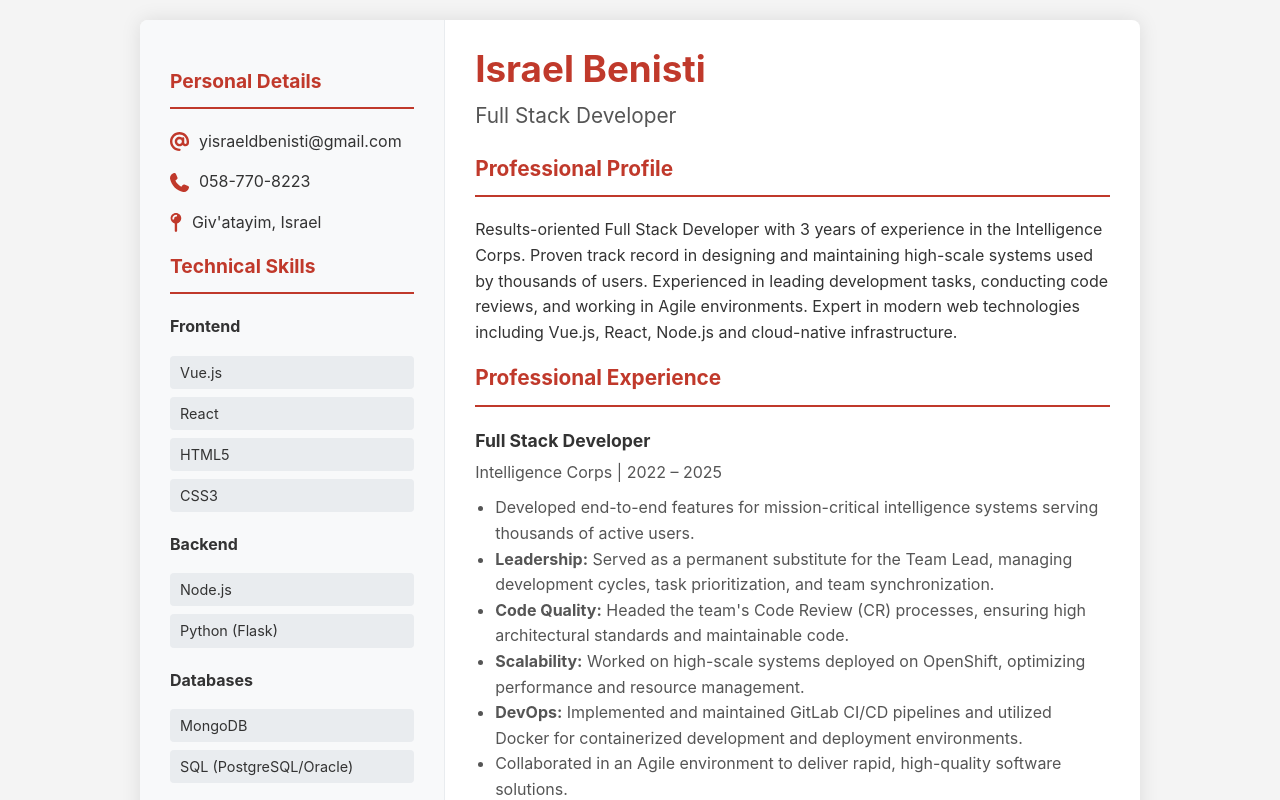
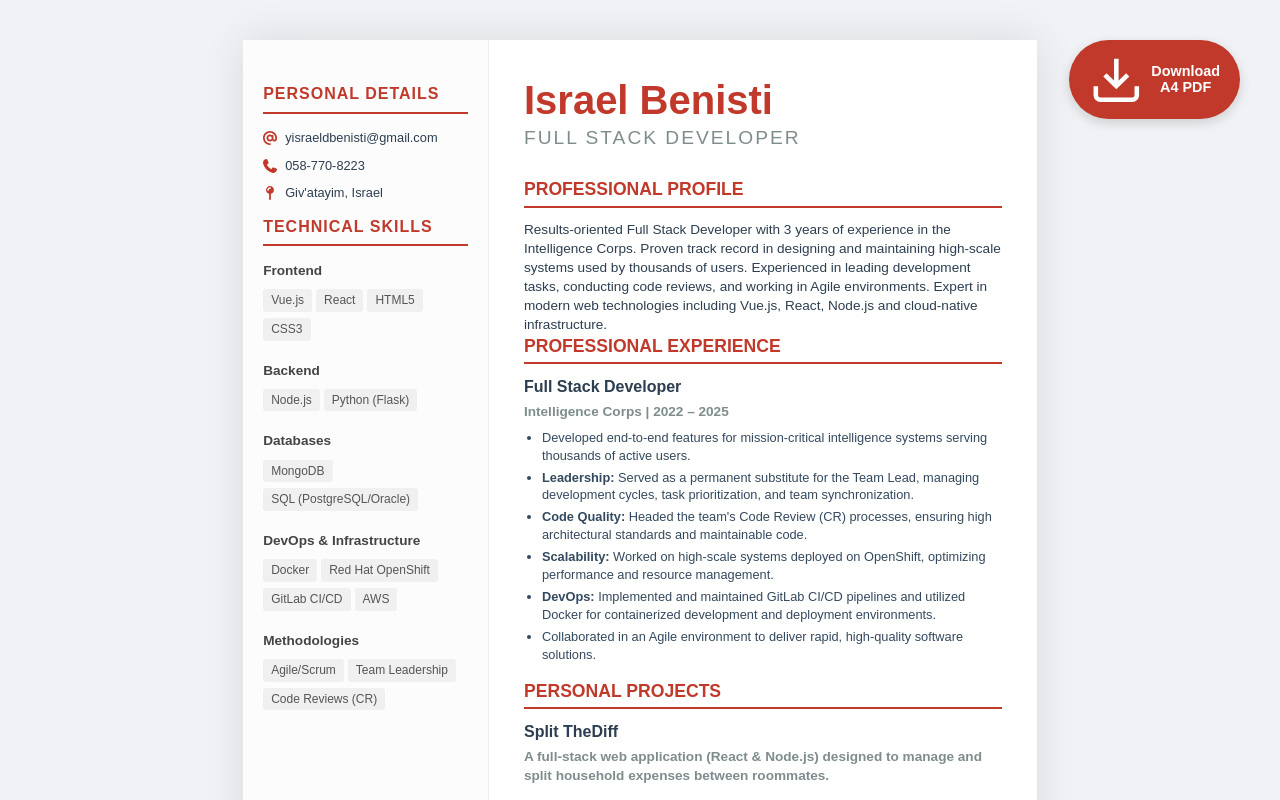
Before and after one commit to dindoncat/israelBenisti-CV, a Vue app: page / in a window 1280 px wide. Shown: the top 800 px of the page. Built offline with nearby package versions, Linux system fonts and the light colour scheme.

Commit message:
final for now

```diff
--- a/package.json
+++ b/package.json
@@ -14,6 +14,7 @@
     "@fortawesome/free-regular-svg-icons": "^7.2.0",
     "@fortawesome/free-solid-svg-icons": "^7.2.0",
     "@fortawesome/vue-fontawesome": "^3.1.3",
+    "html2pdf.js": "^0.14.0",
     "vue": "^3.4.21"
   },
   "devDependencies": {
--- a/src/App.vue
+++ b/src/App.vue
@@ -1,6 +1,17 @@
 <template>
+  <div class="app-wrapper">
+    <!-- Controls outside the CV container -->
+    <div class="controls no-print">
+      <button @click="downloadPDF" class="action-btn">
+        <svg class="btn-icon" viewBox="0 0 24 24" fill="none" stroke="currentColor" stroke-width="2">
+          <path d="M21 15v4a2 2 0 0 1-2 2H5a2 2 0 0 1-2-2v-4M7 10l5 5 5-5M12 15V3"/>
+        </svg>
+        Download A4 PDF
+      </button>
+    </div>
+
+    <!-- The CV Container that will be exported -->
     <div id="cv-container">
-    <div class="pdf-container">
       <aside class="sidebar">
         <section class="personal-details">
           <h2>Personal Details</h2>
@@ -9,19 +20,18 @@
             <a href="mailto:yisraeldbenisti@gmail.com">yisraeldbenisti@gmail.com</a>
           </div>
           <div class="detail-item">
-          <svg class="icon" xmlns="http://www.w3.org/2000/svg" viewBox="0 0 512 512" fill="#C0392B"><!--!Font Awesome Free v7.2.0 by @fontawesome - https://fontawesome.com License - https://fontawesome.com/license/free Copyright 2026 Fonticons, Inc.--><path d="M160.2 25C152.3 6.1 131.7-3.9 112.1 1.4l-5.5 1.5c-64.6 17.6-119.8 80.2-103.7 156.4 37.1 175 174.8 312.7 349.8 349.8 76.3 16.2 138.8-39.1 156.4-103.7l1.5-5.5c5.4-19.7-4.7-40.3-23.5-48.1l-97.3-40.5c-16.5-6.9-35.6-2.1-47 11.8l-38.6 47.2C233.9 335.4 177.3 277 144.8 205.3L189 169.3c13.9-11.3 18.6-30.4 11.8-47L160.2 25z"/></svg>
+            <svg class="icon" xmlns="http://www.w3.org/2000/svg" viewBox="0 0 512 512" fill="#C0392B"><path d="M160.2 25C152.3 6.1 131.7-3.9 112.1 1.4l-5.5 1.5c-64.6 17.6-119.8 80.2-103.7 156.4 37.1 175 174.8 312.7 349.8 349.8 76.3 16.2 138.8-39.1 156.4-103.7l1.5-5.5c5.4-19.7-4.7-40.3-23.5-48.1l-97.3-40.5c-16.5-6.9-35.6-2.1-47 11.8l-38.6 47.2C233.9 335.4 177.3 277 144.8 205.3L189 169.3c13.9-11.3 18.6-30.4 11.8-47L160.2 25z"/></svg>
             <a href="https://wa.me/972587708223" target="_blank">
               <span>058-770-8223</span>
             </a>
           </div>
           <div class="detail-item">
-          <svg class="icon" xmlns="http://www.w3.org/2000/svg" fill="#C0392B" viewBox="0 0 320 512"><!--!Font Awesome Free v7.2.0 by @fontawesome - https://fontawesome.com License - https://fontawesome.com/license/free Copyright 2026 Fonticons, Inc.--><path d="M192 284.4C256.1 269.9 304 212.5 304 144 304 64.5 239.5 0 160 0S16 64.5 16 144c0 68.5 47.9 125.9 112 140.4L128 480c0 17.7 14.3 32 32 32s32-14.3 32-32l0-195.6zM168 96c-30.9 0-56 25.1-56 56 0 13.3-10.7 24-24 24s-24-10.7-24-24c0-57.4 46.6-104 104-104 13.3 0 24 10.7 24 24s-10.7 24-24 24z"/></svg>
+            <svg class="icon" xmlns="http://www.w3.org/2000/svg" fill="#C0392B" viewBox="0 0 320 512"><path d="M192 284.4C256.1 269.9 304 212.5 304 144 304 64.5 239.5 0 160 0S16 64.5 16 144c0 68.5 47.9 125.9 112 140.4L128 480c0 17.7 14.3 32 32 32s32-14.3 32-32l0-195.6zM168 96c-30.9 0-56 25.1-56 56 0 13.3-10.7 24-24 24s-24-10.7-24-24c0-57.4 46.6-104 104-104 13.3 0 24 10.7 24 24s-10.7 24-24 24z"/></svg>
             <span>Giv'atayim, Israel</span>
           </div>
         </section>
         <section class="skills">
           <h2>Technical Skills</h2>
-
           <h3>Frontend</h3>
           <ul>
             <li>Vue.js</li>
@@ -29,27 +39,23 @@
             <li>HTML5</li>
             <li>CSS3</li>
           </ul>
-
           <h3>Backend</h3>
           <ul>
             <li>Node.js</li>
             <li>Python (Flask)</li>
           </ul>
-
           <h3>Databases</h3>
           <ul>
             <li>MongoDB</li>
             <li>SQL (PostgreSQL/Oracle)</li>
           </ul>
-
           <h3>DevOps & Infrastructure</h3>
           <ul>
+            <li>Docker</li>
             <li>Red Hat OpenShift</li>
             <li>GitLab CI/CD</li>
-          <li>Docker</li>
             <li>AWS</li>
           </ul>
-
           <h3>Methodologies</h3>
           <ul>
             <li>Agile/Scrum</li>
@@ -108,23 +114,47 @@
             <p>The Technological Institute High School (10 units of IT and Computer Networks).</p>
           </div>
         </section>
-      <section id="volunteer">
-        <h2>Volunteer Experience</h2>
-        <div class="entry">
-          <h3>Computer & Mobile Technician</h3>
-          <p>Chabad Community, Safed | 2018 – 2019</p>
-          <ul>
-            <li>Provided technical support and repair services for computers and mobile devices as part of technological studies.</li>
-          </ul>
-        </div>
-       </section>
       </main>
     </div>
   </div>
 </template>
 
 <script>
+import html2pdf from 'html2pdf.js';
+
 export default {
-  name: 'CV'
+  name: 'CV',
+  methods: {
+    async downloadPDF() {
+      const element = document.getElementById('cv-container');
+
+      // Options for the PDF generation
+      const opt = {
+        margin:       0,
+        filename:     'Israel-Benisti-CV.pdf',
+        image:        { type: 'jpeg', quality: 0.98 },
+        html2canvas:  {
+          scale: 2,
+          useCORS: true,
+          logging: false,
+          letterRendering: false,
+          windowWidth: 1000
+        },
+        jsPDF:        { unit: 'mm', format: 'a4', orientation: 'portrait' },
+        pagebreak:    { mode: 'avoid-all' } // This forces the content to stay on one page
+      };
+
+      // Add a tiny delay to ensure everything is settled in the DOM
+      setTimeout(() => {
+        html2pdf().from(element).set(opt).save();
+      }, 100);
+    }
+  }
 }
 </script>
+
+<style>
+.icon {
+  height: 19px;
+}
+</style>
--- a/src/style.css
+++ b/src/style.css
@@ -1,138 +1,197 @@
 /* General Body Styles */
 body {
-  font-family: -apple-system, BlinkMacSystemFont, "Segoe UI", Roboto, "Helvetica Neue", Arial, sans-serif;
-  line-height: 1.6;
-  background-color: #f4f4f4;
-  color: #333;
+  font-family: Arial, sans-serif;
+  line-height: 1.4;
+  background-color: #f0f2f5;
+  color: #2c3e50;
   margin: 0;
-  padding: 20px;
-}
-.icon{
-  height: 19px;
+  padding: 0;
 }
 
-/* CV Container */
+.app-wrapper {
+  display: flex;
+  flex-direction: column;
+  align-items: center;
+  padding: 40px 20px;
+}
+
+.controls {
+  position: fixed;
+  top: 40px;
+  right: 40px;
+  z-index: 1000;
+}
+
+.action-btn {
+  display: flex;
+  align-items: center;
+  gap: 8px;
+  background-color: #c0392b;
+  color: white;
+  padding: 12px 20px;
+  border-radius: 50px; /* Made it more pill-shaped for a side button */
+  border: none;
+  font-size: 0.9rem;
+  font-weight: 600;
+  cursor: pointer;
+  transition: all 0.2s ease;
+  box-shadow: 0 4px 12px rgba(0,0,0,0.15);
+}
+
+.action-btn:hover {
+  background-color: #a93226;
+  transform: translateY(-1px);
+}
+
+/* CV Container - Strict A4 Dimensions */
 #cv-container {
   display: flex;
-  justify-content: center;
-  margin: auto;
+  width: 210mm;
+  height: 296.5mm; /* Slightly less than 297mm to prevent a second blank page */
+  background: #fff;
+  box-shadow: 0 0 40px rgba(0, 0, 0, 0.1);
+  overflow: hidden;
+  position: relative;
+  font-variant-ligatures: none;
+}
 
-}
-.pdf-container{
-  display: flex;
-  max-width: 1000px;
-  box-shadow: 0 0 20px rgba(0, 0, 0, 0.1);
-  border-radius: 8px;
-  overflow: hidden;
-  background-color: #fff;
-
-}
-/* Sidebar (Left Column) */
+/* Sidebar */
 .sidebar {
-  width: 25%;
-  background-color: #f8f9fa;
-  padding: 30px;
-  border-right: 1px solid #e9ecef;
+  width: 30%;
+  background-color: #fcfcfc;
+  padding: 30px 20px; /* Reduced padding */
+  border-right: 1px solid #eee;
 }
 
 .sidebar h2 {
-  color: #C0392B; /* Crimson Accent Color */
-  border-bottom: 2px solid #C0392B;
-  padding-bottom: 10px;
-  margin-bottom: 20px;
-  font-size: 1.2em;
+  color: #c0392b;
+  font-size: 1rem; /* Reduced from 1.1rem */
+  font-weight: bold;
+  text-transform: uppercase;
+  letter-spacing: 1px;
+  margin-bottom: 15px; /* Reduced from 20px */
+  border-bottom: 2px solid #c0392b;
+  padding-bottom: 6px;
 }
 
 .sidebar h3 {
-    font-size: 1em;
-    color: #333;
-    margin-top: 20px;
-    margin-bottom: 10px;
+  font-size: 0.85rem; /* Reduced from 0.9rem */
+  color: #444;
+  margin: 15px 0 8px 0; /* Reduced margins */
 }
 
 .personal-details .detail-item {
   display: flex;
   align-items: center;
-  margin-bottom: 15px;
+  margin-bottom: 10px; /* Reduced from 12px */
+  font-size: 0.8rem; /* Reduced from 0.85rem */
 }
 
 .personal-details .icon {
-  margin-right: 10px;
-  font-size: 1.2em;
+  margin-right: 8px;
+  width: 14px;
+  height: 14px;
+  flex-shrink: 0;
 }
 
 .personal-details a {
-  color: #333;
+  color: #2c3e50;
   text-decoration: none;
-}
-
-.personal-details a:hover {
-  text-decoration: underline;
-  color: #C0392B; /* Crimson Accent Color */
 }
 
 .skills ul {
   list-style: none;
   padding: 0;
+  margin: 0;
 }
 
 .skills li {
-  background-color: #e9ecef;
-  border-radius: 4px;
-  padding: 5px 10px;
-  margin-bottom: 8px;
-  font-size: 0.9em;
+  background-color: #f0f0f0;
+  border-radius: 3px;
+  padding: 3px 8px; /* Reduced padding */
+  margin-bottom: 5px;
+  font-size: 0.75rem; /* Reduced from 0.8rem */
+  color: #555;
+  display: inline-block;
+  margin-right: 4px;
 }
 
-
-/* Main Content (Right Column) */
+/* Main Content */
 .main-content {
-  width: 65%;
-  padding: 20px 30px;
+  width: 70%;
+  padding: 40px 35px; /* Reduced from 50px 45px */
 }
 
 .cv-header {
-  text-align: left;
-  margin-bottom: 20px;
+  margin-bottom: 25px; /* Reduced from 35px */
 }
 
 .cv-header h1 {
-  font-size: 2.3em;
-  color: #C0392B; /* Crimson Accent Color */
+  font-size: 2.5rem; /* Reduced from 3rem */
+  color: #c0392b;
   margin: 0;
+  font-weight: bold;
+  line-height: 1;
 }
 
 .cv-header .job-title {
-  font-size: 1.3em;
-  color: #555;
-  margin: 0;
+  font-size: 1.2rem; /* Reduced from 1.4rem */
+  color: #7f8c8d;
+  margin-top: 5px;
+  letter-spacing: 2px;
+  text-transform: uppercase;
 }
 
 .main-content h2 {
-  font-size: 1.3em;
-  color: #C0392B; /* Crimson Accent Color */
-  border-bottom: 2px solid #C0392B;
-  padding-bottom: 10px;
+  font-size: 1.1rem; /* Reduced from 1.2rem */
+  color: #c0392b;
+  border-bottom: 2px solid #c0392b;
+  padding-bottom: 4px;
+  margin: 20px 0 12px 0; /* Reduced from 30px 0 15px 0 */
+  text-transform: uppercase;
+}
+
+.main-content h2:first-of-type {
   margin-top: 0;
-  margin-bottom: 20px;
 }
 
 .entry {
-  margin-bottom: 20px;
+  margin-bottom: 15px; /* Reduced from 20px */
 }
 
 .entry h3 {
-  margin-bottom: 5px;
-  font-size: 1.1em;
+  font-size: 1rem; /* Reduced from 1.1rem */
+  color: #2c3e50;
+  margin: 0 0 3px 0;
 }
 
 .entry p {
-  margin: 0;
-  color: #555;
+  margin: 0 0 8px 0;
+  font-size: 0.85rem; /* Reduced from 0.9rem */
+  color: #7f8c8d;
+  font-weight: bold;
 }
 
 .entry ul {
-  padding-left: 20px;
-  margin-top: 10px;
-  color: #555;
+  padding-left: 18px;
+  margin: 0;
+  font-size: 0.8rem; /* Reduced from 0.9rem */
+  color: #34495e;
 }
+
+.entry li {
+  margin-bottom: 4px; /* Reduced from 6px */
+}
+
+#profile p {
+  font-size: 0.85rem; /* Reduced from 0.95rem */
+  margin: 0;
+  line-height: 1.4;
+}
+
+@media print {
+  .no-print { display: none !important; }
+  body { background: white; }
+  .app-wrapper { padding: 0; }
+  #cv-container { box-shadow: none; }
+}
```
Lines whose indentation alone changed are shown as unchanged.
